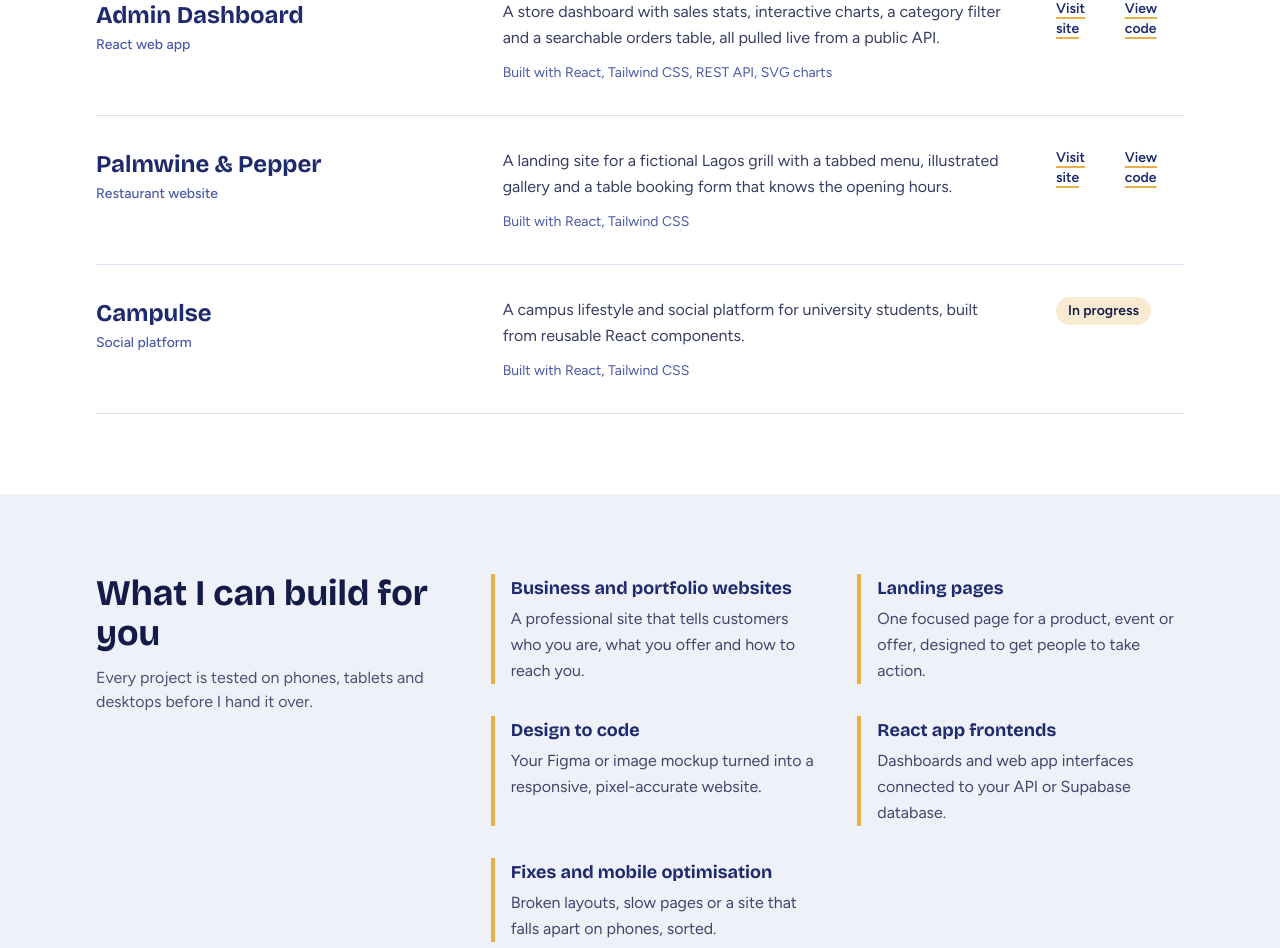
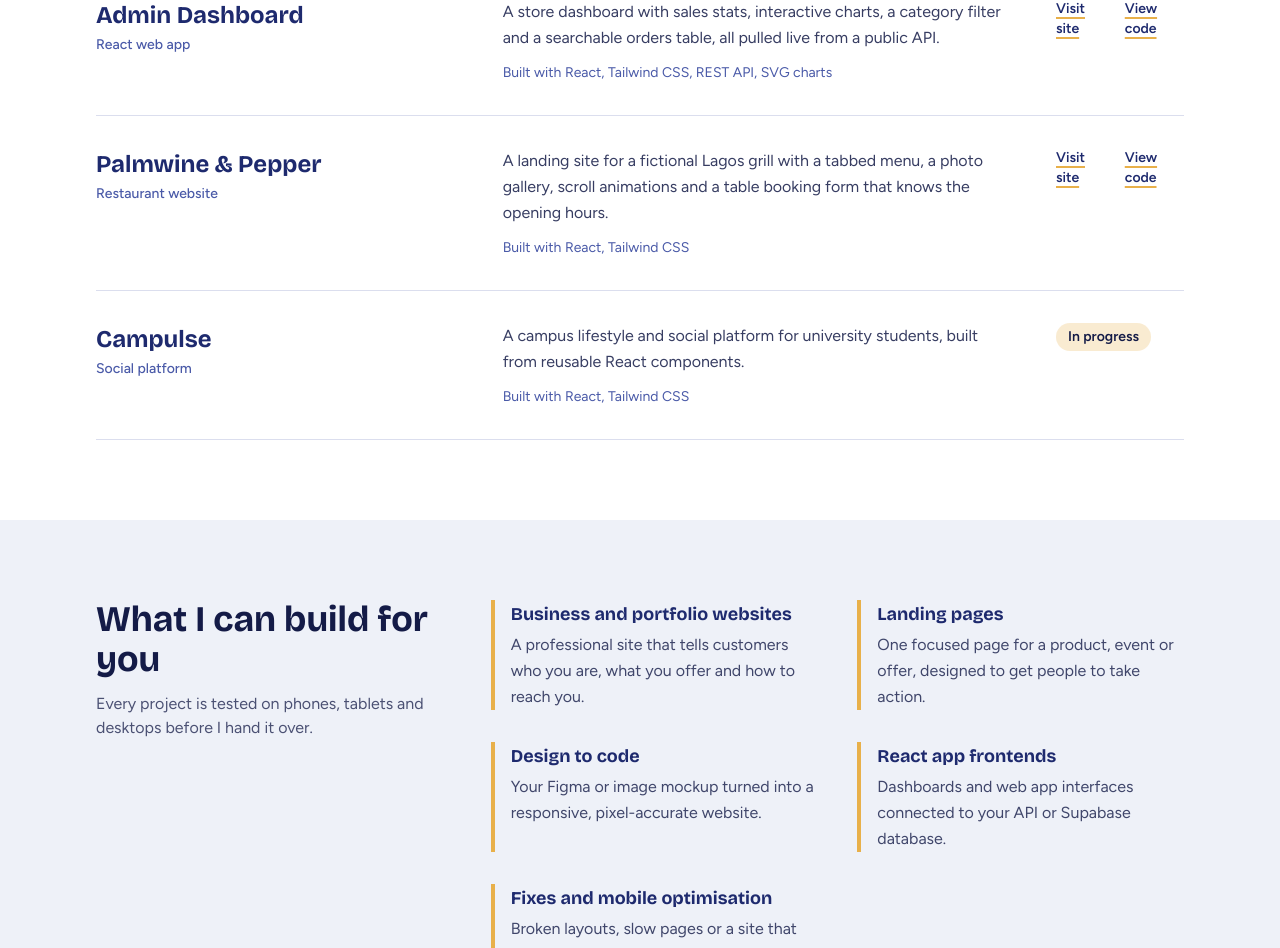
Before and after one commit to joshuaadesomoju-code/portfolio, a React (Vite) app: page / in a window 1280 px wide. Shown: the part 1210-2158 px from the top of the page. Built offline with nearby package versions, Linux system fonts and the light colour scheme.

Commit message:
Update Palmwine & Pepper description

```diff
--- a/src/data.js
+++ b/src/data.js
@@ -41,7 +41,7 @@ export const projects = [
     title: "Palmwine & Pepper",
     type: "Restaurant website",
     summary:
-      "A landing site for a fictional Lagos grill with a tabbed menu, illustrated gallery and a table booking form that knows the opening hours.",
+      "A landing site for a fictional Lagos grill with a tabbed menu, a photo gallery, scroll animations and a table booking form that knows the opening hours.",
     stack: ["React", "Tailwind CSS"],
     status: "live",
     live: "https://palmwine-and-pepper.vercel.app",
```
